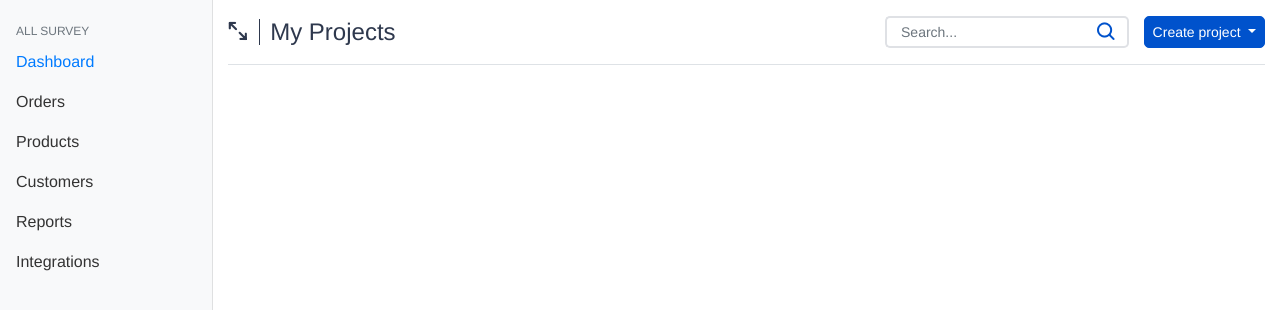
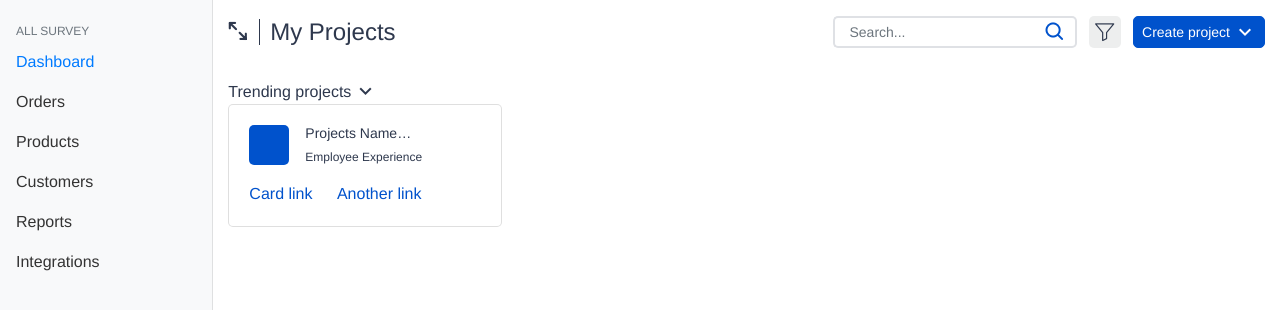
Before and after one commit to link2pk/ABCBank, a website: page index.html in a window 1280 px wide. Shown: the top 310 px of the page. Drawn offline with Linux system fonts and the light colour scheme.

Commit message:
projects cards

```diff
--- a/assets/scss/_custom.scss
+++ b/assets/scss/_custom.scss
@@ -62,3 +62,67 @@ html {
         min-width: 182px;
     }
 }
+
+.filter {
+    margin-left: 12px;
+    margin-right: 12px;
+
+    .icon-filter {
+        background-color: #6F72761F;
+        height: 32px;
+        width: 32px;
+        font-size: 1.2rem;
+
+
+        &::before {
+            position: relative;
+            left: -3px;
+        }
+
+        &:hover {
+            background-color: rgba($body-color, .5);
+            color: #fff;
+        }
+    }
+}
+
+.dropdown-toggle {
+    padding-right: 34px;
+
+    .icon-arrow-down {
+        font-size: 1.5rem;
+        position: absolute;
+        top: 1px;
+        right: 8px;
+
+    }
+
+    &::after {
+        display: none;
+    }
+
+    &.position-relative {
+        &:hover {
+            cursor: pointer;
+        }
+
+        .icon-arrow-down {
+            top: -6px;
+        }
+    }
+}
+
+.media-initial {
+    width: 40px;
+    height: 40px;
+
+}
+
+.project-name {
+    font-size: 0.875rem;
+    margin-bottom: .4rem;
+}
+
+.project-info {
+    font-size: 0.75rem;
+}
--- a/assets/scss/_fonts.scss
+++ b/assets/scss/_fonts.scss
@@ -107,3 +107,7 @@
 .icon-search:before {
     content: "\72";
 }
+
+.icon-filter:before {
+    content: "\73";
+}
--- a/index.html
+++ b/index.html
@@ -79,18 +79,16 @@
         </nav>
 
         <main role="main" class="col-md-10 ml-sm-auto col-lg-10 ">
-          <section
-            class="d-flex justify-content-between flex-wrap flex-md-nowrap align-items-center pt-3 pb-2 mb-3 border-bottom"
+          <header
+            class="d-flex justify-content-between flex-wrap flex-md-nowrap align-items-center pt-3 pb-2 mb-3 "
           >
             <h1 class="h4">
               <span class="icon icon-maximize my-projects-maximize"></span> My
               Projects
             </h1>
             <div class="btn-toolbar mb-2 mb-md-0">
-              <div class="col-auto">
-                <label class="sr-only" for="inlineFormInputGroup"
-                  >Username</label
-                >
+              <div>
+                <label class="sr-only" for="inlineFormInputGroup">Search</label>
                 <div class="input-group input-group-sm mb-2">
                   <input
                     type="text"
@@ -103,10 +101,13 @@
                   </div>
                 </div>
               </div>
+              <div class="filter">
+                <a href="#" class="btn btn-sm   icon icon-filter"></a>
+              </div>
 
-              <div class="dropdown create-project-dropdown">
+              <div class="dropdown ">
                 <button
-                  class="btn btn-sm btn-primary dropdown-toggle font-weight-medium"
+                  class="btn btn-sm btn-primary dropdown-toggle font-weight-medium create-project-dropdown-toggle"
                   type="button"
                   id="dropdownMenuButton"
                   data-toggle="dropdown"
@@ -114,6 +115,7 @@
                   aria-expanded="false"
                 >
                   Create project
+                  <span class="icon icon-arrow-down"></span>
                 </button>
                 <div
                   class="dropdown-menu  dropdown-menu-right"
@@ -123,6 +125,43 @@
                   <a class="dropdown-item" href="#">Another action</a>
                   <a class="dropdown-item" href="#">Something else here</a>
                 </div>
+              </div>
+            </div>
+          </header>
+          <section class="projects">
+            <div class="dropdown ">
+              <a
+                class=" dropdown-toggle position-relative"
+                id="dropdownMenuButton2"
+                data-toggle="dropdown"
+                aria-haspopup="true"
+                aria-expanded="false"
+              >
+                Trending projects
+                <span class="icon icon-arrow-down"></span>
+              </a>
+              <div class="dropdown-menu" aria-labelledby="dropdownMenuButton2">
+                <a class="dropdown-item" href="#">Action</a>
+                <a class="dropdown-item" href="#">Another action</a>
+                <a class="dropdown-item" href="#">Something else here</a>
+              </div>
+            </div>
+            <div class="card" style="width: 17.1rem;">
+              <div class="card-body">
+                <div class="media">
+                  <div
+                    class="mr-3 media-initial rounded"
+                    style="background-color: #0052CC;"
+                  ></div>
+                  <div class="media-body">
+                    <h6 class="mt-0 project-name font-weight-medium">
+                      Projects Name…
+                    </h6>
+                    <p class="project-info">Employee Experience</p>
+                  </div>
+                </div>
+                <a href="#" class="card-link">Card link</a>
+                <a href="#" class="card-link">Another link</a>
               </div>
             </div>
           </section>
```
Also changed, not shown: assets/css/app.css, assets/fonts/abcbank.ttf, assets/fonts/abcbank.woff, 2 other files.
